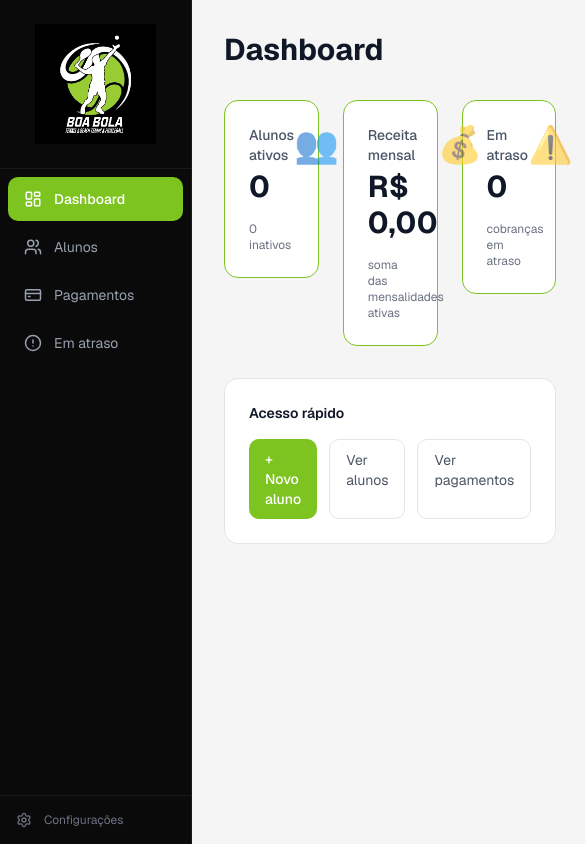
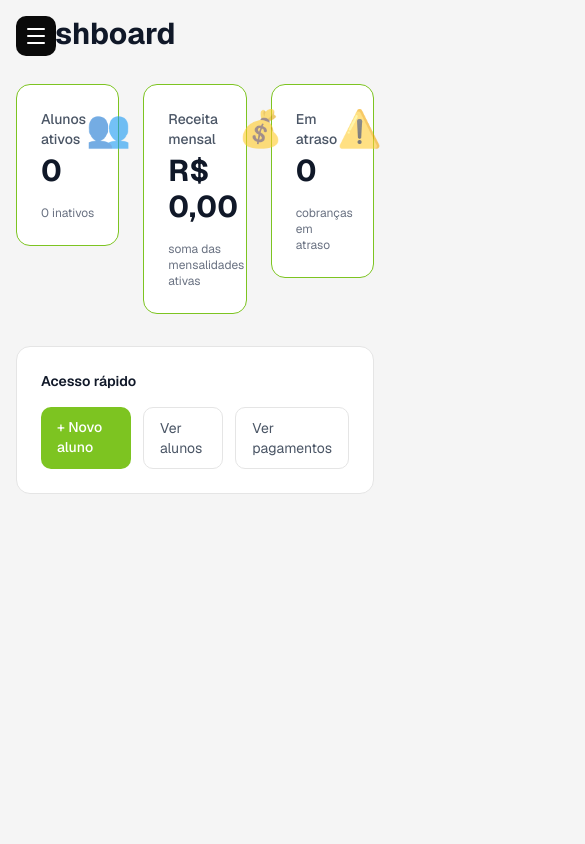
Before and after one commit to aichagas76/boa-bola-beach, a Next.js app: page / in a window 390 px wide. Shown: the whole page, 585 px wide, since content can reach past the window. Built offline with nearby package versions, Linux system fonts and the light colour scheme; no server answers; the database is empty.

Commit message:
feat: add responsive layout with mobile hamburger menu

```diff
--- a/app/layout.tsx
+++ b/app/layout.tsx
@@ -20,7 +20,7 @@ export default function RootLayout({
       <body className={geist.className}>
         <div className="flex">
           <Sidebar />
-          <main className="ml-48 flex-1 min-h-screen bg-[#F5F5F5] p-8">
+          <main className="w-full md:ml-48 md:flex-1 min-h-screen bg-[#F5F5F5] p-4 md:p-8">
             {children}
           </main>
         </div>
--- a/components/layout/Sidebar.tsx
+++ b/components/layout/Sidebar.tsx
@@ -1,8 +1,9 @@
 'use client'
 
+import { useState, useEffect } from 'react'
 import Link from 'next/link'
 import { usePathname } from 'next/navigation'
-import { LayoutDashboard, Users, CreditCard, AlertCircle, Settings } from 'lucide-react'
+import { LayoutDashboard, Users, CreditCard, AlertCircle, Settings, Menu, X } from 'lucide-react'
 
 const navItems = [
   { href: '/', label: 'Dashboard', icon: LayoutDashboard },
@@ -13,9 +14,33 @@ const navItems = [
 
 export default function Sidebar() {
   const pathname = usePathname()
+  const [isOpen, setIsOpen] = useState(false)
+
+  useEffect(() => {
+    setIsOpen(false)
+  }, [pathname])
 
   return (
-    <aside className="w-48 bg-[#0a0a0a] border-r border-[#1a1a1a] flex flex-col h-screen fixed left-0 top-0">
+    <>
+      <button
+        onClick={() => setIsOpen(!isOpen)}
+        className="md:hidden fixed top-4 left-4 z-50 bg-[#0a0a0a] text-white p-2 rounded-lg"
+      >
+        {isOpen ? <X size={24} /> : <Menu size={24} />}
+      </button>
+
+      {isOpen && (
+        <div
+          className="md:hidden fixed inset-0 bg-black/50 z-30"
+          onClick={() => setIsOpen(false)}
+        />
+      )}
+
+      <aside
+        className={`fixed left-0 top-0 h-screen w-48 bg-[#0a0a0a] border-r border-[#1a1a1a] flex flex-col transition-transform duration-300 z-40 ${
+          isOpen ? 'translate-x-0' : '-translate-x-full md:translate-x-0'
+        } md:relative md:translate-x-0`}
+      >
         <div className="p-6 border-b border-[#1a1a1a] flex items-center justify-center">
           <img src="/BB logo.jpg" alt="Boa Bola Beach" style={{ height: '120px', width: 'auto', objectFit: 'contain' }} />
         </div>
@@ -48,5 +73,6 @@ export default function Sidebar() {
           </Link>
         </div>
       </aside>
+    </>
   )
 }
```
Lines whose indentation alone changed are shown as unchanged.
